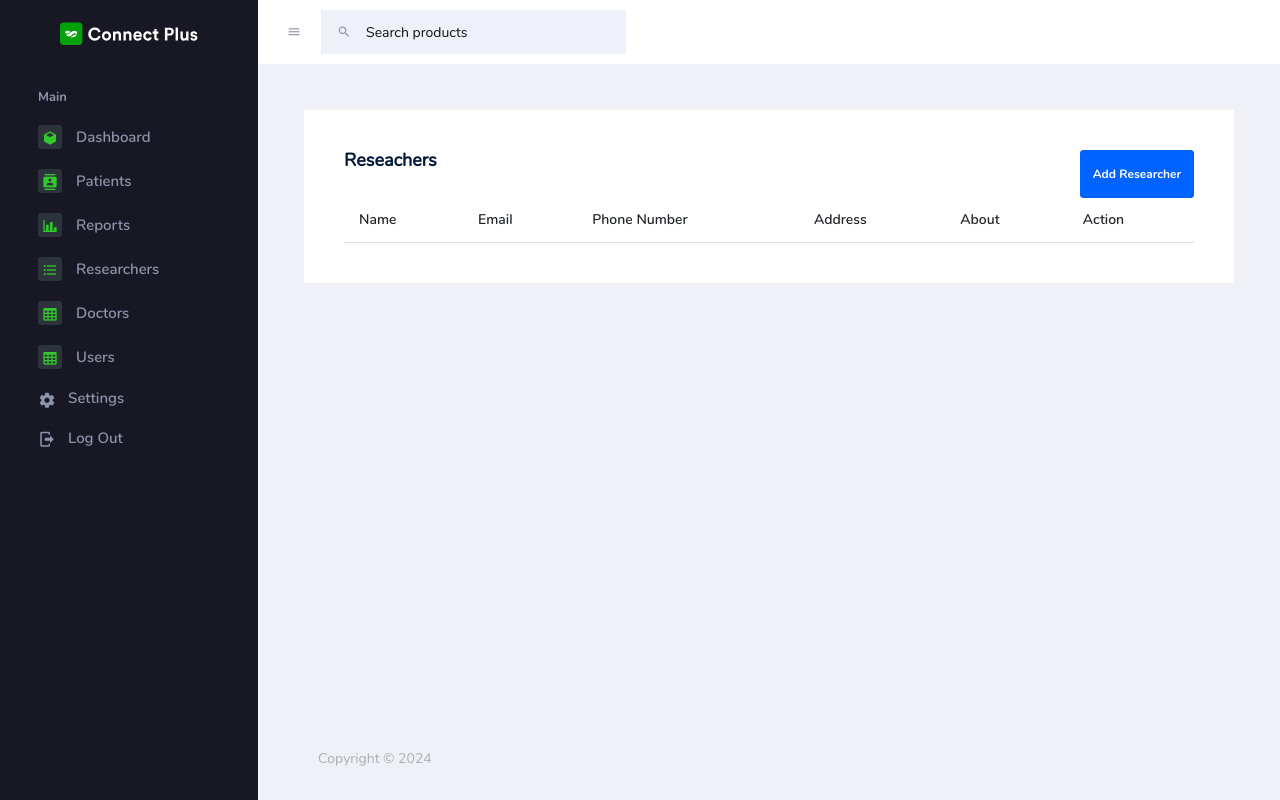
After one commit to hassanyange/digitization-clinical-card-system, a Django app: page /researchers/ in a window 1280 px wide. The commit adds this page. Run offline with Django 5.2, Linux system fonts and the light colour scheme; lists and menus that the app fills with data are empty; some libraries are stand-ins or nearby versions.

Commit message:
researcher addition

```diff
--- a/main/admin.py
+++ b/main/admin.py
@@ -8,6 +8,9 @@ from django.contrib.auth.models import User
 
 admin.site.register(Patient)
 admin.site.register(Doctor)
+admin.site.register(Pregnancy)
 admin.site.register(FirstTimePatientInfo)
 admin.site.register(LaboratoryMeasurement)
 admin.site.register(PreviousPregnancyInfo)
+admin.site.register(AttendanceReport)
+admin.site.register(Researcher)
--- a/main/forms.py
+++ b/main/forms.py
@@ -1,5 +1,5 @@
 from django import forms
-from main.models import Doctor, FirstTimePatientInfo, LaboratoryMeasurement, Patient, Pregnancy, PreviousPregnancyInfo
+from main.models import Doctor, FirstTimePatientInfo, Researcher, LaboratoryMeasurement, Patient, Pregnancy, PreviousPregnancyInfo
 from django.contrib.auth.models import User
 
 class AccountDetailsForm(forms.ModelForm):
@@ -52,6 +52,22 @@ class DoctorForm(forms.ModelForm):
             'position': forms.Select(attrs={'class': 'form-select'}),
         }
 
+
+class ResearcherForm(forms.ModelForm):
+    class Meta:
+        model = Researcher
+        fields = '__all__'
+
+        widgets = {
+            'name': forms.TextInput(attrs={'class': 'form-control'}),
+            'email': forms.EmailInput(attrs={'class': 'form-control'}),
+            'phone_number': forms.TextInput(attrs={'class': 'form-control'}),
+            'address': forms.TextInput(attrs={'class': 'form-control'}),
+            'about': forms.TextInput(attrs={'class': 'form-control'}),
+            'status': forms.CheckboxInput(attrs={'class': 'form-check-input'}),
+
+        }
+
 class PregnancyForm(forms.ModelForm):
     class Meta:
         model = Pregnancy
--- a/main/models.py
+++ b/main/models.py
@@ -21,6 +21,20 @@ class Doctor(models.Model):
     address = models.CharField(max_length=200, blank=True, null=True)
     about = models.CharField(max_length=200, blank=True, null=True)
     position = models.CharField(max_length=200, blank=True, null=True, choices=positions)
+    created_at = models.DateTimeField(auto_now_add=True)
+    updated_at = models.DateTimeField(auto_now=True)
+
+    def __str__(self):
+        return self.name
+
+
+
+class Researcher(models.Model):
+    name = models.CharField(max_length=50)
+    email = models.EmailField(max_length=200, blank=True, null=True)
+    phone_number = models.CharField(max_length=200, blank=True, null=True)
+    address = models.CharField(max_length=200, blank=True, null=True)
+    about = models.CharField(max_length=200, blank=True, null=True)
     created_at = models.DateTimeField(auto_now_add=True)
     updated_at = models.DateTimeField(auto_now=True)
 
--- a/main/urls.py
+++ b/main/urls.py
@@ -23,6 +23,12 @@ urlpatterns = [
     # path('doctor/<int:id>/edit', views.edit_doctor, name='edit_doctor'),
     # path('doctor/<int:id>/delete', views.delete_doctor, name='delete_doctor'),
 
+    path('researchers/', views.researchers, name='researchers'),
+    # path('researcher/<int:id>', views.researcher, name='researcher'),
+    # path('researcher/new', views.researcher, name='new_researcher'),
+    # path('researcher/<int:id>/edit', views.researcher, name='edit_researcher'),
+    # path('researcher/<int:id>/delete', views.researcher, name='delete_researcher'),
+
     path('patient/pregnance/<str:id>/', views.pregnance, name='pregnance'),
     path('child-data/<str:id>/', views.child_data, name='child-data'),
 
--- a/main/views.py
+++ b/main/views.py
@@ -164,6 +164,20 @@ def doctors(request):
     return render(request, 'doctors.html', context)
 
 
+def researchers(request):
+    doctors_list = Researcher.objects.all()
+    form = ResearcherForm()
+
+    if request.method == 'POST':
+        form = ResearcherForm(request.POST)
+        if form.is_valid():
+            form.save()
+            messages.success(request, 'Researcher added successfully')
+            return redirect(researchers)
+    context = {'researchers': doctors_list, 'form': form}
+    return render(request, 'researchers.html', context)
+
+
 def pregnance(request, id):
     pregnancey = get_object_or_404(Pregnancy, id=id)
     first_tm, _ = FirstTimePatientInfo.objects.get_or_create(
--- /dev/null
+++ b/templates/researchers.html
@@ -0,0 +1,110 @@
+{% extends "snippets/base.html" %}
+
+
+{% block content %}
+
+
+      <!-- partial:partials/_navbar.html -->
+    {% include "snippets/navbar.html" %}
+
+
+
+      <!-- partial -->
+      <div class="container-fluid page-body-wrapper">
+        <!-- partial:partials/_sidebar.html -->
+
+        {% include "snippets/sidebar.html" %}
+
+
+
+        <!-- partial -->
+        <div class="main-panel">
+          <div class="content-wrapper">
+            <div class="d-xl-flex justify-content-between align-items-start">
+              {% comment %} <h2 class="text-dark font-weight-bold mb-2"> Overview dashboard </h2> {% endcomment %}
+
+            </div>
+            <div class="row">
+              <div class="col-md-12">
+
+              <div class="col-lg-12 grid-margin stretch-card">
+                <div class="card">
+                  <div class="card-body">
+                  <div class="d-flex justify-content-between">
+                    <h4 class="card-title">Reseachers</h4>
+                    <button type="button" class="btn btn-primary" data-bs-toggle="modal" data-bs-target="#addResearcherModal">
+                        Add Researcher
+                    </button>
+                  </div>
+                    <table class="table table-hover">
+                        <thead>
+                            <tr>
+                                <th>Name</th>
+                                <th>Email</th>
+                                <th>Phone Number</th>
+                                <th>Address</th>
+                                <th>About</th>
+                                <th>Action</th>
+                            </tr>
+                        </thead>
+                        <tbody>
+                            {% for doctor in doctors %}
+                            <tr>
+                                <td>{{ researcher.name }}</td>
+                                <td>{{ researcher.email }}</td>
+                                <td>{{ researcher.phone_number }}</td>
+                                <td>{{ researcher.address }}</td>
+                                <td>{{ Researcher.about }}</td>
+                                <td>
+                                    <a href="#">Edit</a> |
+                                    <a href="#">Delete</a> |
+                                </td>
+                            </tr>
+                            {% endfor %}
+                        </tbody>
+                    </table>
+                  </div>
+                </div>
+              </div>
+
+
+
+
+
+              </div>
+            </div>
+          </div>
+          <!-- content-wrapper ends -->
+          <!-- partial:partials/_footer.html -->
+          {% include "snippets/footer.html" %}
+          <!-- partial -->
+        </div>
+        <!-- main-panel ends -->
+      </div>
+      <!-- page-body-wrapper ends -->
+    </div>
+
+
+
+    <!-- Modal -->
+<div class="modal fade" id="addResearcherModal" tabindex="-1" aria-labelledby="addResearcherModalLabel" aria-hidden="true">
+    <div class="modal-dialog">
+      <div class="modal-content">
+        <div class="modal-header">
+          <h5 class="modal-title" id="addResearcherModalLabel">Add Researcher</h5>
+          <button type="button" class="btn-close" data-bs-dismiss="modal" aria-label="Close"></button>
+        </div>
+        <div class="modal-body">
+          <!-- Bootstraped Researcher Form inside Modal -->
+          <form method="post" action="" >
+            {% csrf_token %}
+            {{ form.as_p }}
+            <button type="submit" class="btn btn-primary">Submit</button>
+          </form>
+        </div>
+      </div>
+    </div>
+  </div>
+
+
+{% endblock content %}
--- a/templates/snippets/sidebar.html
+++ b/templates/snippets/sidebar.html
@@ -22,7 +22,7 @@
       </a>
     </li>
     <li class="nav-item">
-      <a class="nav-link" href="">
+      <a class="nav-link" href=" {% url 'researchers' %} ">
         <span class="icon-bg"
           ><i class="mdi mdi-format-list-bulleted menu-icon"></i
         ></span>
```
Also changed, not shown: main/migrations/0008_researcher.py (added).
